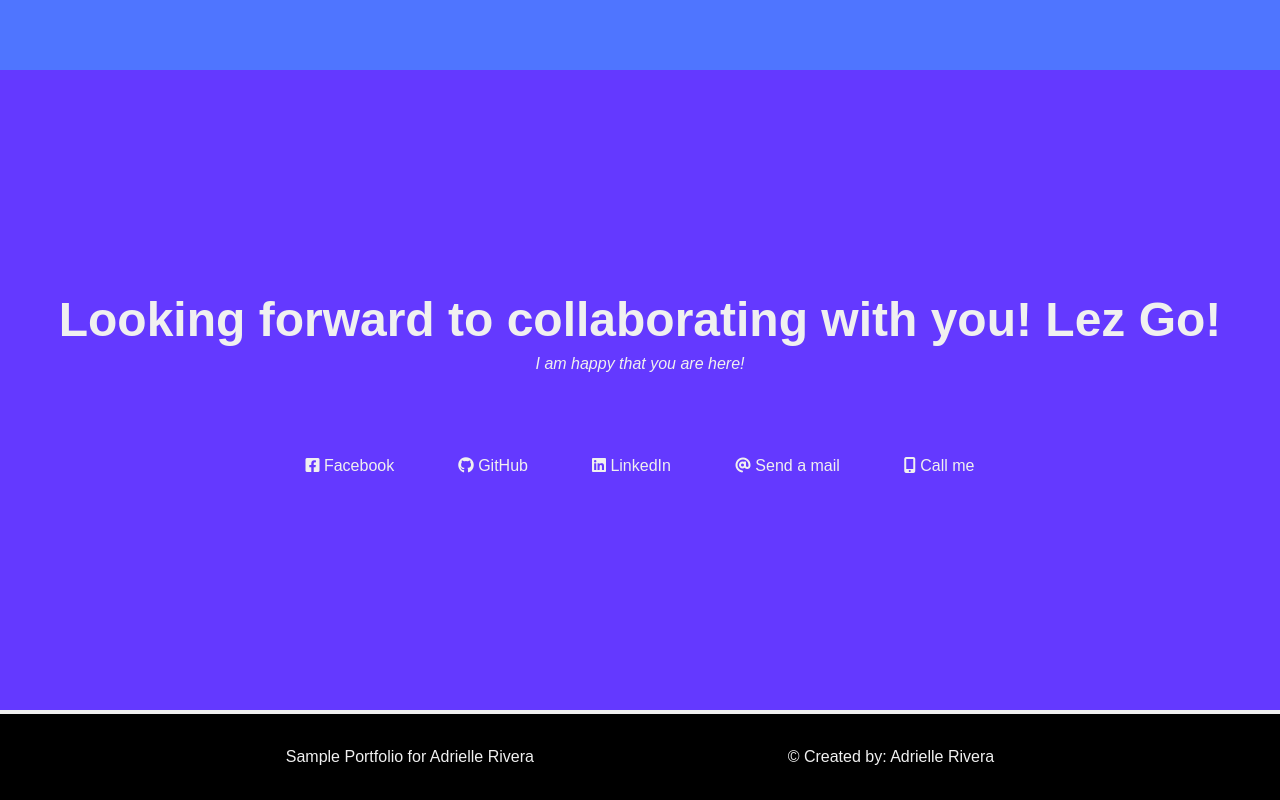
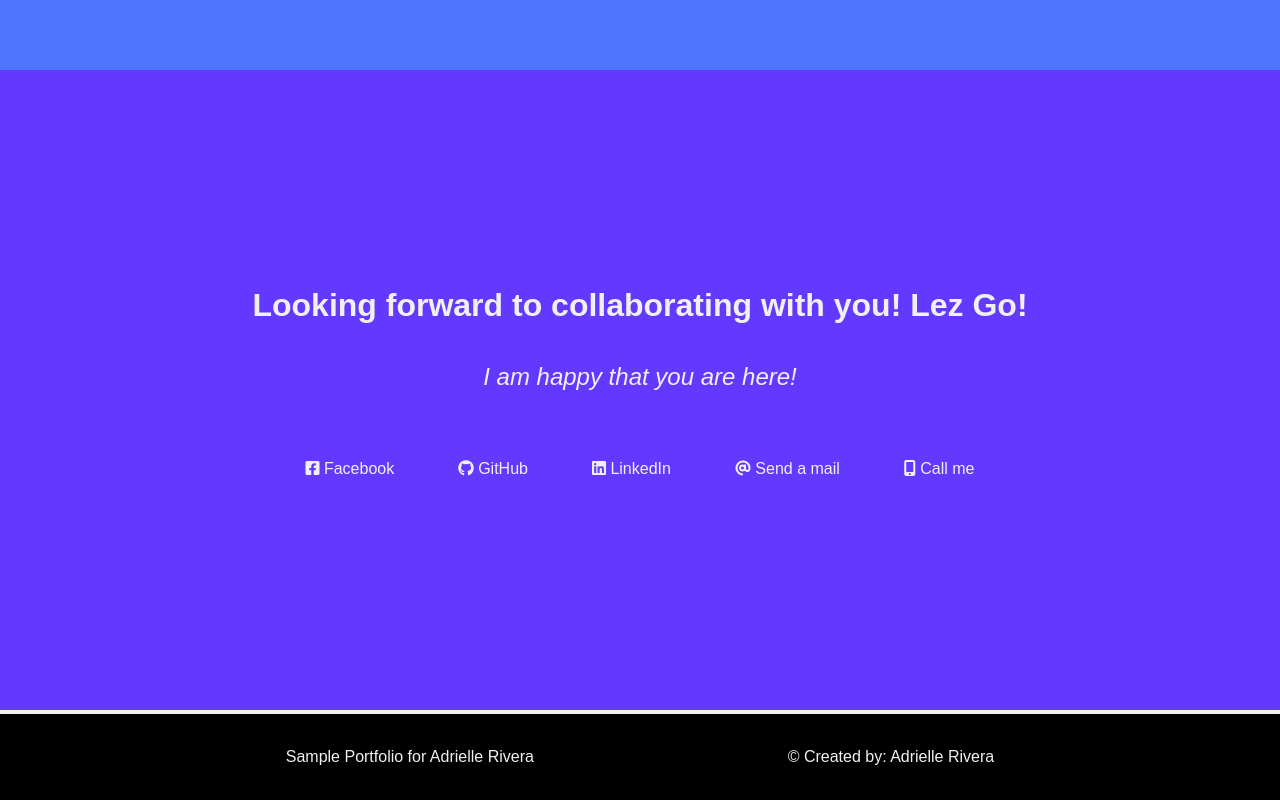
Before and after one commit to AdrielleRivera/Portfolio-Website, a plain HTML site: page index.html in a window 1280 px wide. Shown: the part 2150-2950 px from the top of the page. Drawn offline with Linux system fonts and the light colour scheme.

Commit message:
Update styles.css

```diff
--- a/styles.css
+++ b/styles.css
@@ -150,11 +150,13 @@
         }
 
         .contact-header > h2 {
-        font-size: 3rem;
+            font-size: 2rem;
         }
 
         .contact-header > p {
             font-style: italic;
+            margin-top: 2rem;
+            font-size:1.5rem;
         }
 
         .contact-links {
@@ -162,7 +164,7 @@
             justify-content: center;
             width: 100%;
             max-width: 980px;
-        margin-top: 4rem;
+            margin-top: 3rem;
             flex-wrap: wrap;
         }
 
```
Lines whose indentation alone changed are shown as unchanged.
